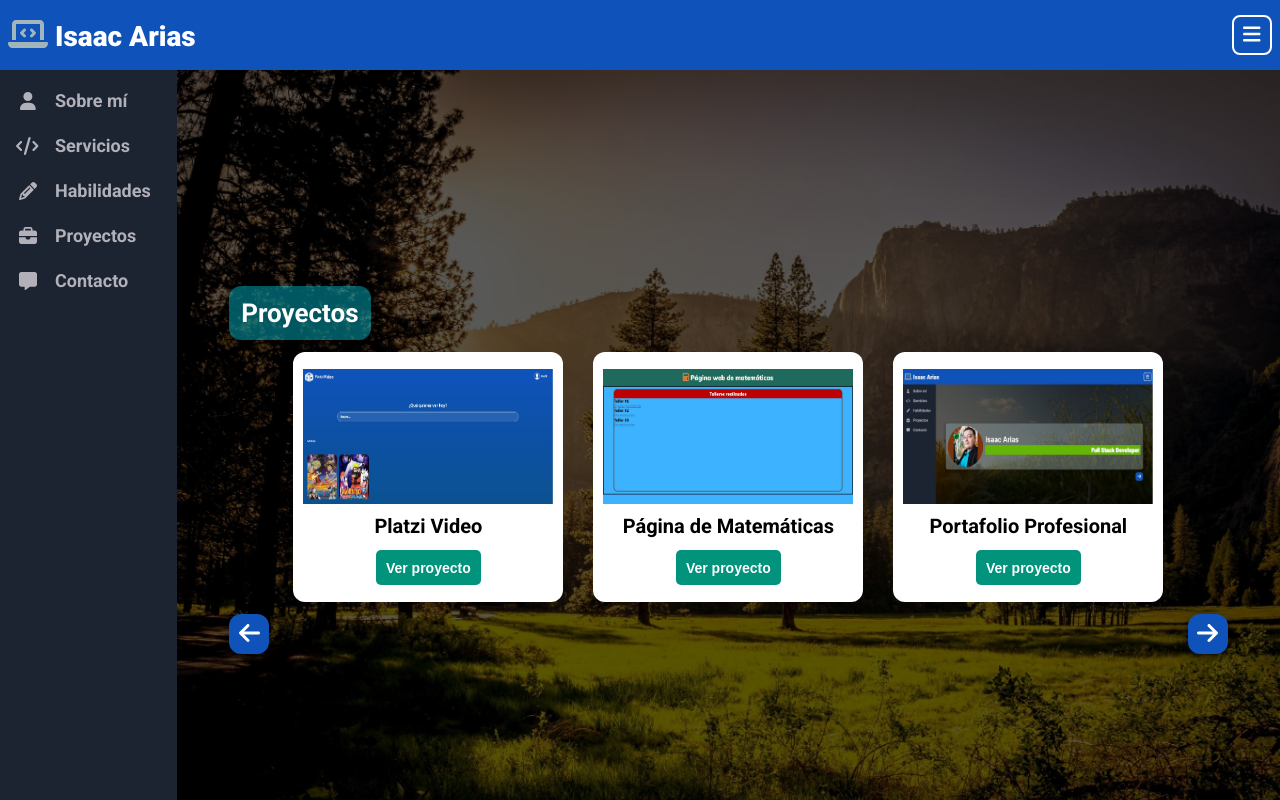
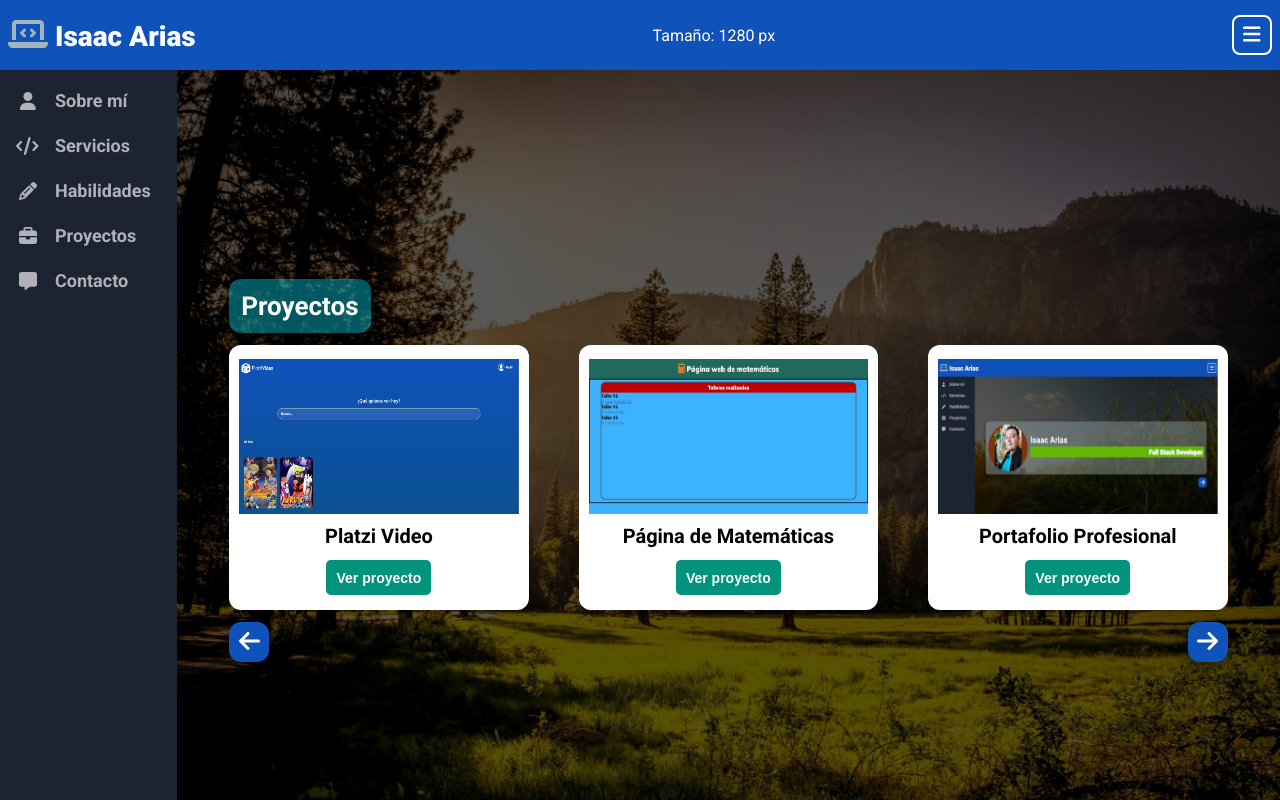
Before and after one commit to Isaac953/Portfolio_Angular, an Angular app: page /proyects in a window 1280 px wide. Shown: the top 800 px of the page. Built offline with nearby package versions, Linux system fonts and the light colour scheme.

Commit message:
Mejoras de diseño de commit PC-J19

```diff
--- a/src/app/components/header/header.component.html
+++ b/src/app/components/header/header.component.html
@@ -2,7 +2,7 @@
   <fa-icon class="header__logo--icon" [icon]="faLaptopCode"></fa-icon>{{myName}}
 </a>
 
-<span [hidden]="true">Tamaño: {{sizeDisplay}} px</span>
+<span [hidden]="false">Tamaño: {{sizeDisplay}} px</span>
 <span [hidden]="true">Tipo: {{typeDisplay}}</span>
 <span [hidden]="true">Menú: {{sidenavStatus}}</span>
 
--- a/src/app/components/main/mcontent/proyects/proyects.component.css
+++ b/src/app/components/main/mcontent/proyects/proyects.component.css
@@ -27,28 +27,28 @@
   /* border-style: solid; */
   display: grid;
   /* grid-template-columns: 250px 250px 250px; */
-  grid-gap: 15px 30px;
-  justify-content: center;
+  grid-gap: 20px;
+  justify-content: space-between;
   align-items: center;
   margin-bottom: 12px;
 }
 
 .columns1 {
-  grid-template-columns: 270px;
+  grid-template-columns: 30%;
 }
 
 .columns2 {
-  grid-template-columns: 270px 270px;
+  grid-template-columns: 30% 30%;
 }
 
 .columns3 {
-  grid-template-columns: 270px 270px 270px;
+  grid-template-columns: 30% 30% 30%;
 }
 
 .proyects__card--item {
   border-radius: 12px;
   /* border-style: solid; */
-  height: 250px;
+  height: 265px;
   display: flex;
   align-items: center;
   justify-content: center;
@@ -63,7 +63,7 @@
   align-items: center;
   /* border-style: solid; */
   width: 100%;
-  min-height: 135px;
+  min-height: 155px;
   margin-bottom: 10px;
   background-color: rgb(5, 193, 193);
 }
@@ -82,7 +82,7 @@
   font-weight: bold;
   display: flex;
   width: 105px;
-  height: 35px;
+  min-height: 35px;
   border-style: none;
   border-radius: 5px;
   align-items: center;
@@ -90,6 +90,21 @@
 }
 
 /* End Media Queries Screens 1024px */
+
+/* Start Media Queries Screens 1024px and 1100px */
+@media screen and (min-width: 1024px) and (max-width: 1100px) {
+  .columns1 {
+    grid-template-columns: 40%;
+  }
+
+  .columns2 {
+    grid-template-columns: 40% 40%;
+  }
+
+  .columns3 {
+    grid-template-columns: 40% 40%;
+  }
+}
 
 /* Start Media Queries Screens 768px and 1023px */
 @media screen and (min-width: 768px) and (max-width: 1023px) {
@@ -106,15 +121,15 @@
   } */
 
   .columns1 {
-    grid-template-columns: 250px;
+    grid-template-columns: 45%;
   }
 
   .columns2 {
-    grid-template-columns: 250px 250px;
+    grid-template-columns: 45% 45%;
   }
 
   .columns3 {
-    grid-template-columns: 250px 250px;
+    grid-template-columns: 45% 45%;
   }
 }
 /* End Media Queries Screens 768px and 1023px */
@@ -134,14 +149,14 @@
   } */
 
   .columns1 {
-    grid-template-columns: 250px;
+    grid-template-columns: 100%;
   }
 
   .columns2 {
-    grid-template-columns: 250px;
+    grid-template-columns: 100%;
   }
 
   .columns3 {
-    grid-template-columns: 250px;
+    grid-template-columns: 100%;
   }
 }
--- a/src/app/components/main/mcontent/proyects/proyects.component.ts
+++ b/src/app/components/main/mcontent/proyects/proyects.component.ts
@@ -79,13 +79,13 @@ export class ProyectsComponent implements OnInit {
       ],
     },
     // {
-    //   titleCard: 'Proyecto 4',
+    //   titleProyect: 'Proyecto 4',
     // },
     // {
-    //   titleCard: 'Proyecto 5',
+    //   titleProyect: 'Proyecto 5',
     // },
     // {
-    //   titleCard: 'Proyecto 6',
+    //   titleProyect: 'Proyecto 6',
     // },
   ];
 
```
